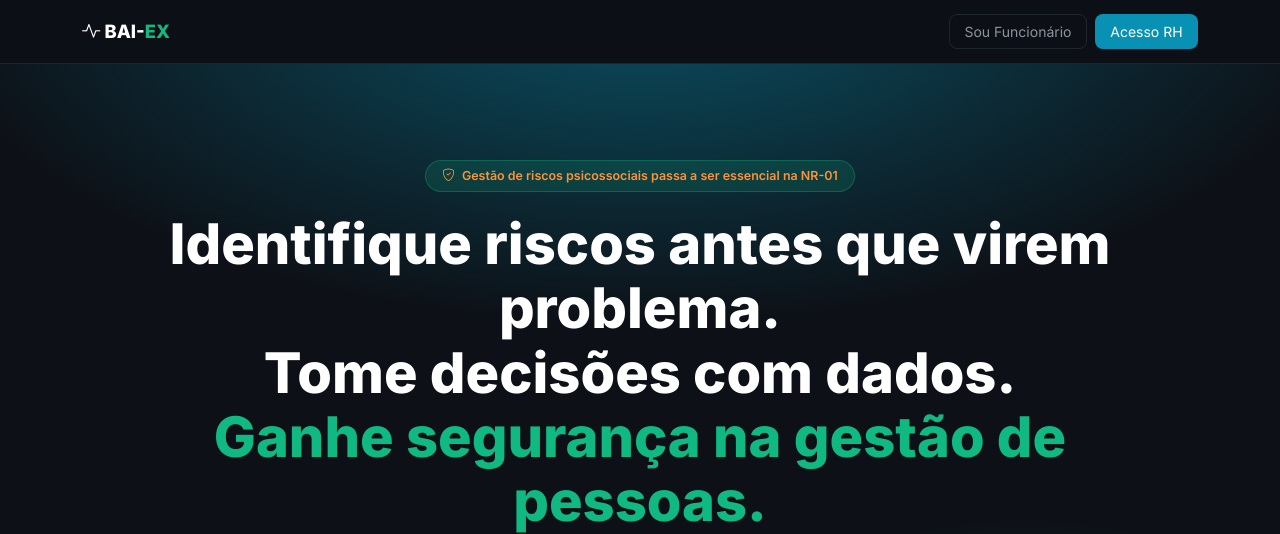
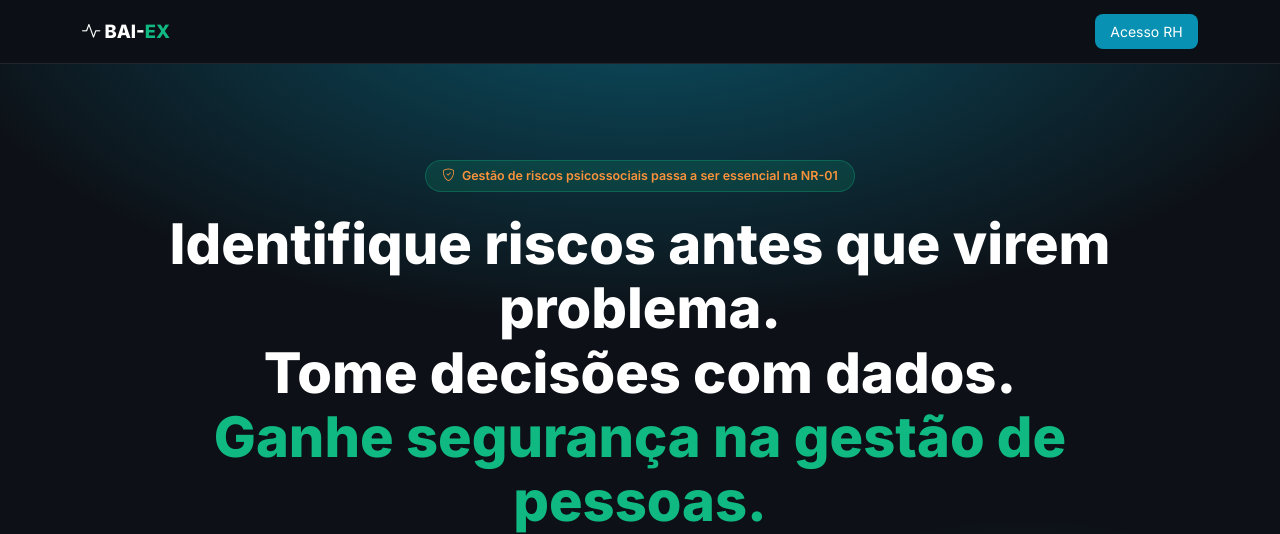
Before and after one commit to BAI-EX/BAI-EX, a Flask app: page / in a window 1280 px wide. Shown: the top 534 px of the page. Run offline with Flask 3, Linux system fonts and the light colour scheme.

Commit message:
Update index.html

```diff
--- a/templates/index.html
+++ b/templates/index.html
@@ -1,4 +1,3 @@
-
 <!DOCTYPE html>
 <html lang="pt-BR">
 <head>
@@ -227,12 +226,6 @@
     </a>
 
     <div class="d-flex gap-2">
-      <a href="https://app.bai-ex.com.br/"
-         class="btn btn-sm"
-         style="color:#8B949E;border:1px solid #21262D;border-radius:8px;padding:.4rem .9rem">
-        Sou Funcionário
-      </a>
-
       <a href="https://app.bai-ex.com.br/"
          class="btn btn-sm"
          style="background:var(--p);color:#fff;border-radius:8px;padding:.4rem .9rem">
```
